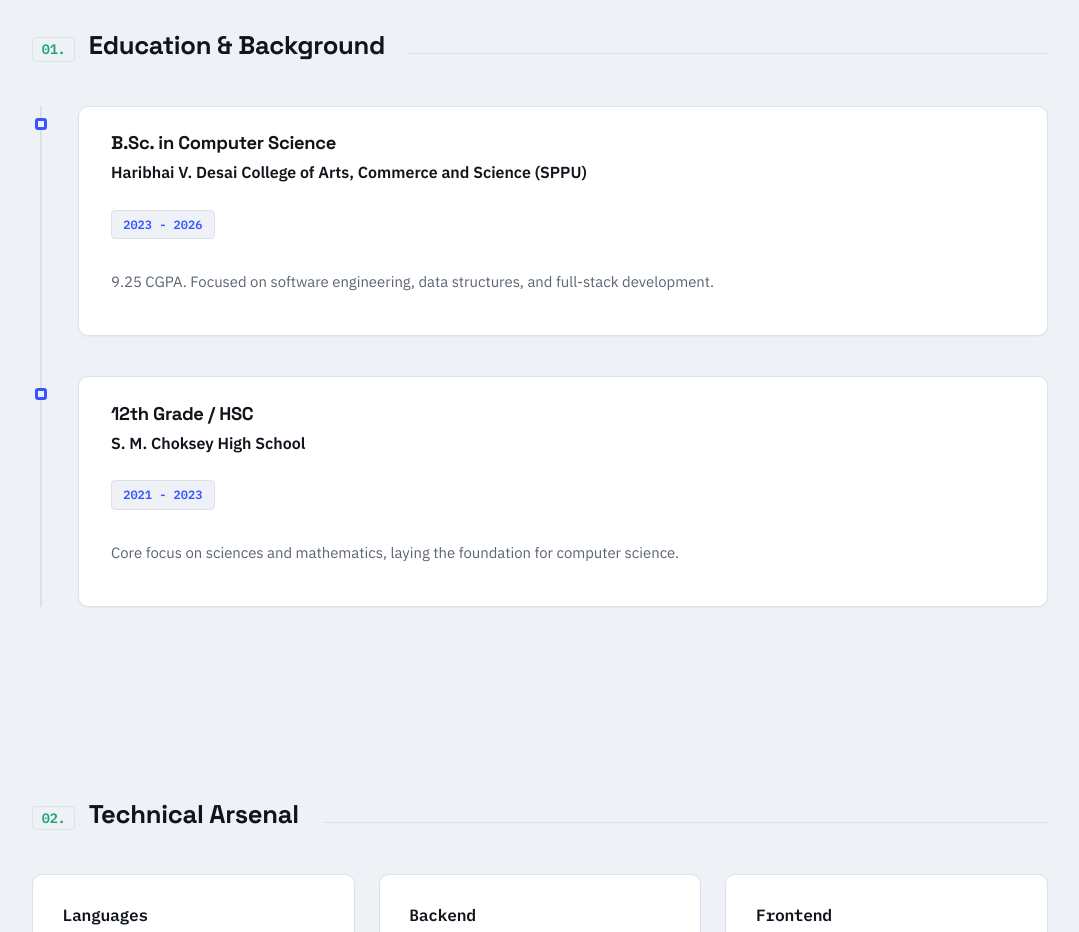
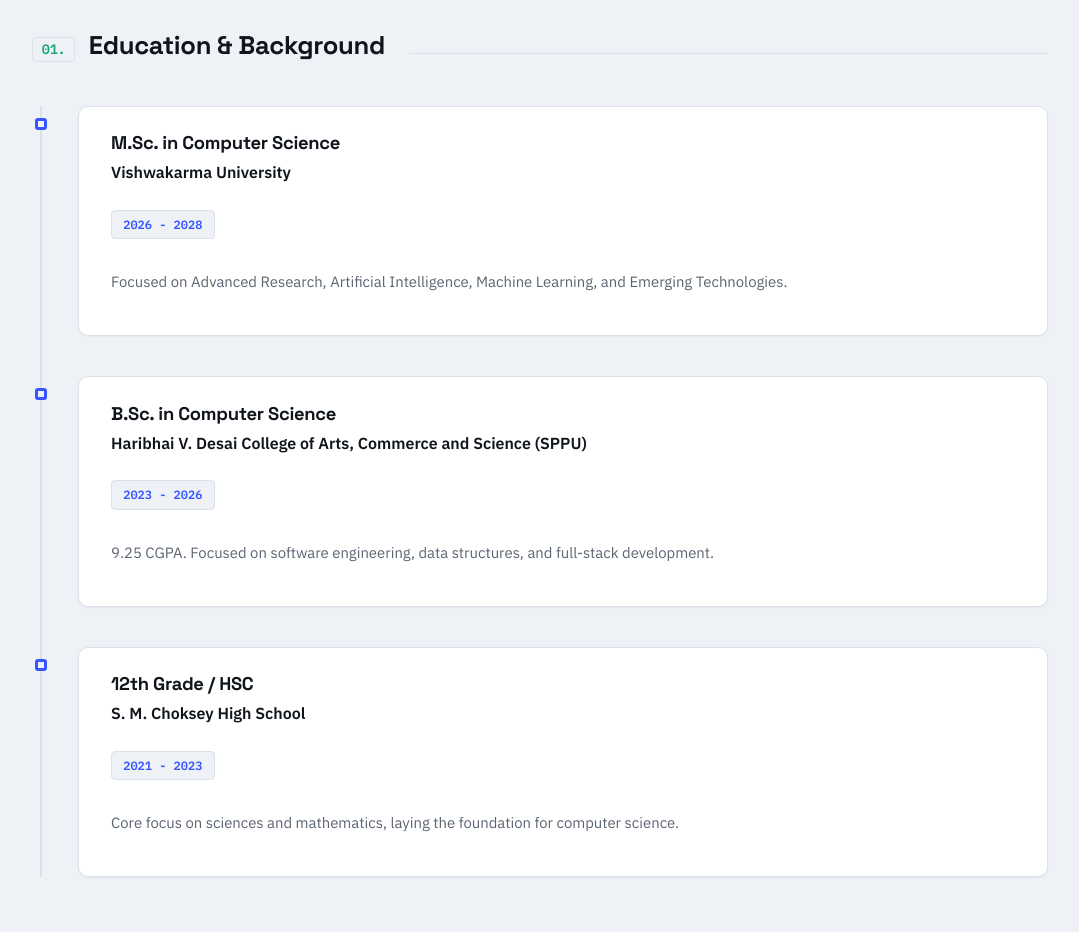
Before and after one commit to iam-rishab07/My-Portfolio, a React (Create React App) app: page / in a window 1280 px wide. Shown: the part 780-1712 px from the top of the page, without its empty margins (100-1179 px from the left). Built offline with nearby package versions, Linux system fonts and the light colour scheme.

Commit message:
education details updated

```diff
--- a/src/data.js
+++ b/src/data.js
@@ -11,6 +11,12 @@ export const portfolioData = {
     description: "I build robust server-side logic and bridge it with dynamic frontend experiences. Passionate about algorithm optimization, having conquered 150+ LeetCode challenges."
   },
   education: [
+    {
+      institution: "Vishwakarma University",
+      degree: "M.Sc. in Computer Science",
+      duration: "2026 - 2028",
+      details: "Focused on Advanced Research, Artificial Intelligence, Machine Learning, and Emerging Technologies."
+    },
     {
       institution: "Haribhai V. Desai College of Arts, Commerce and Science (SPPU)",
       degree: "B.Sc. in Computer Science",
```
